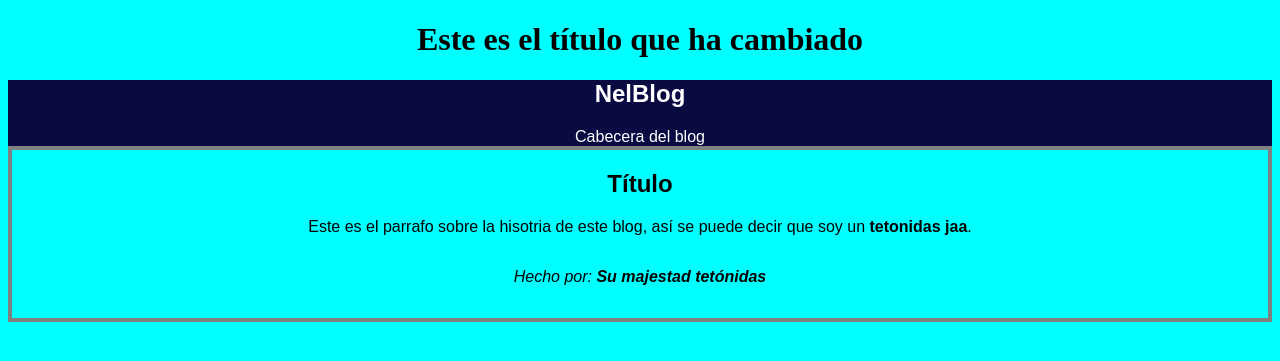
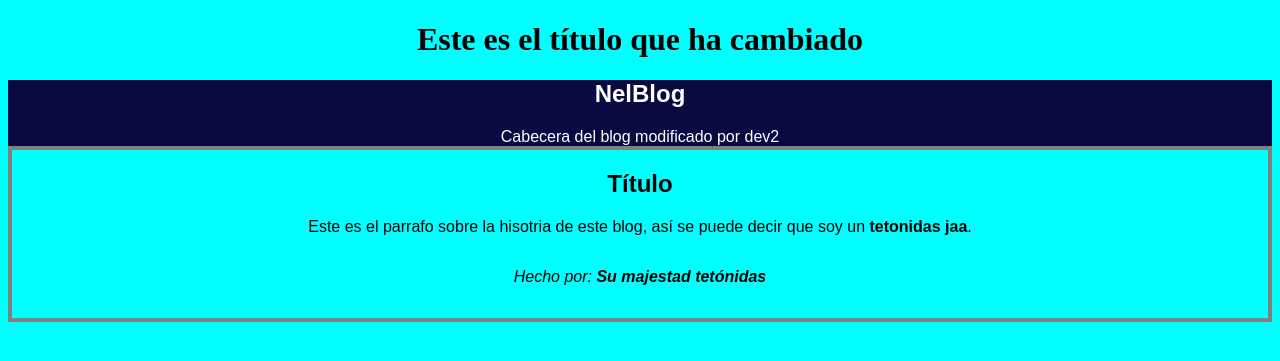
Before and after one commit to neaphdev/myblog, a Python web app: template templates/blog.html in a window 1280 px wide. Shown: the top 361 px of the page. Run offline with Jinja, Linux system fonts and the light colour scheme; the template is opened without the code that fills it, so the values that code supplies are empty.

Commit message:
cambio de template desde dev2

```diff
--- a/templates/blog.html
+++ b/templates/blog.html
@@ -14,7 +14,7 @@
     <div id="cabecera">
         <strong><h2>NelBlog</h2></strong>
 
-        Cabecera del blog
+        Cabecera del blog modificado por dev2
     </div>
     <div class="container">
 
```
